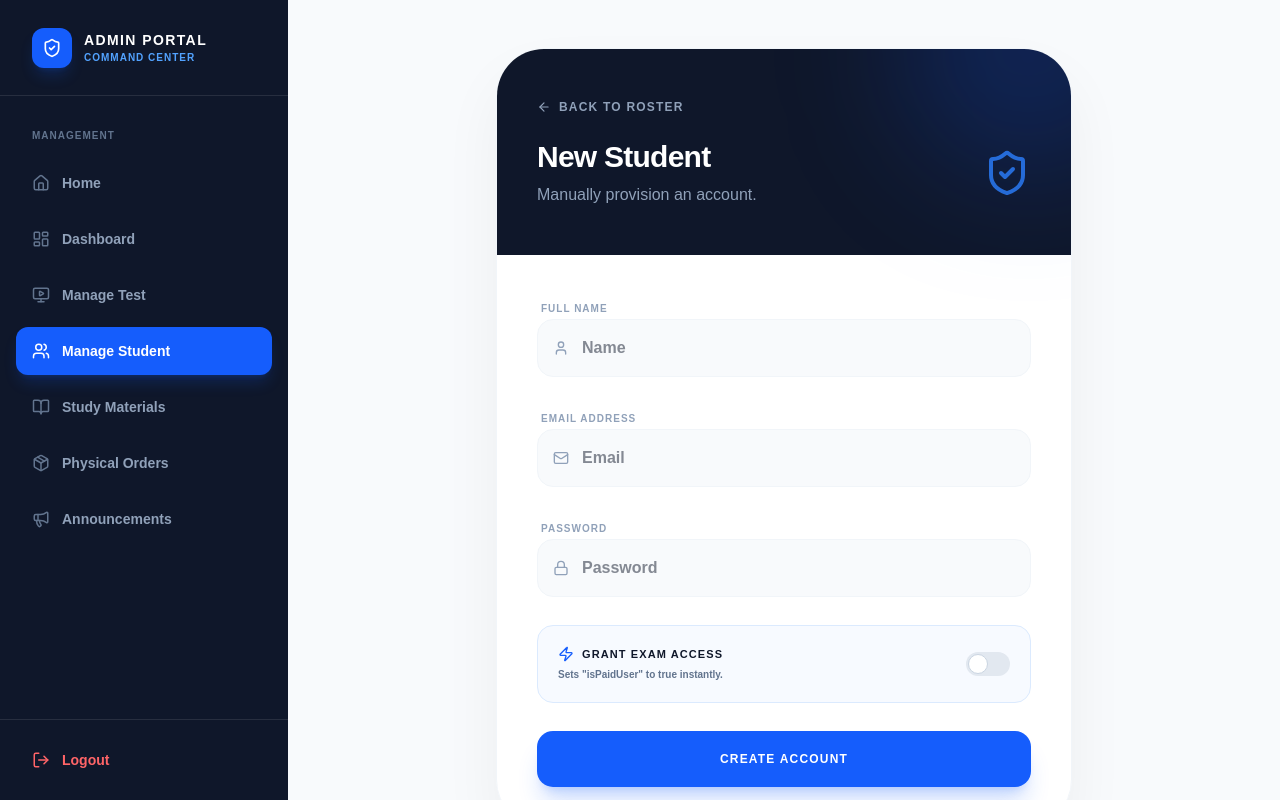
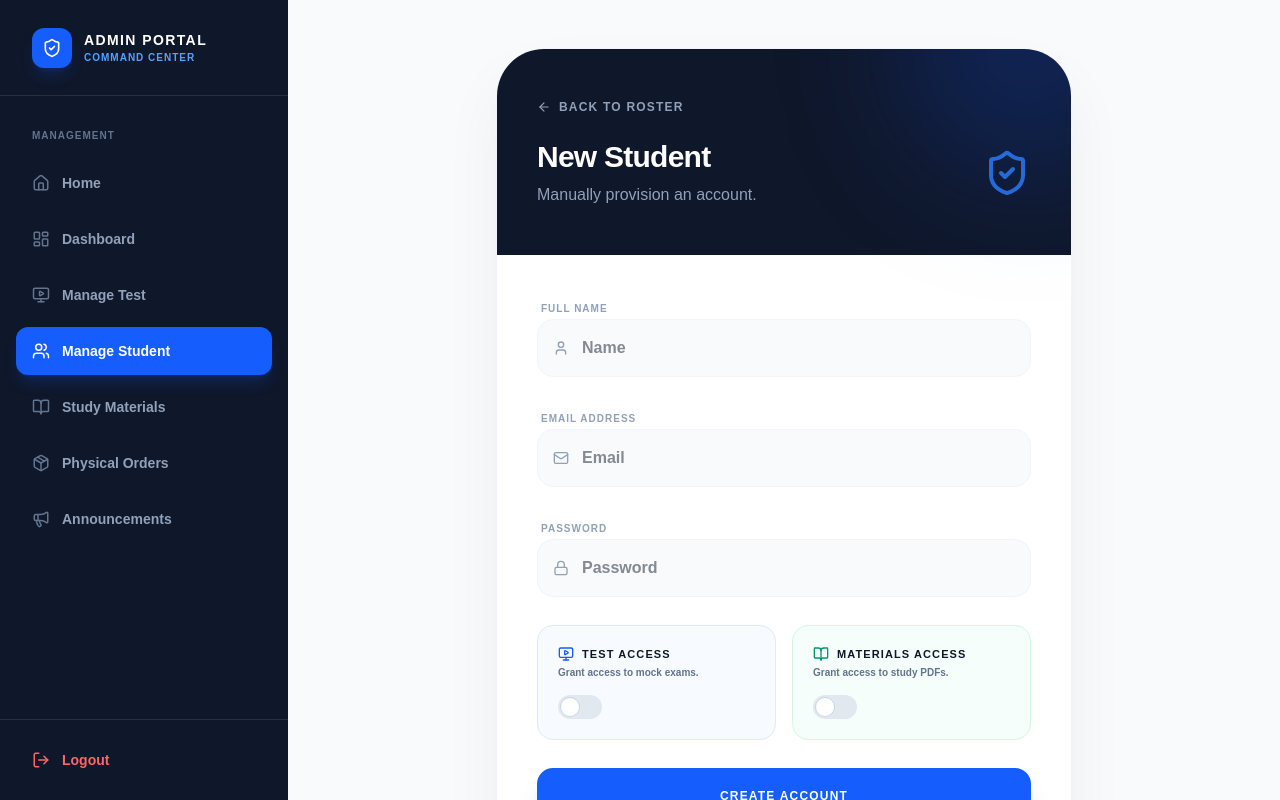
Before and after one commit to JWS-Technology/jsn-english-learning, a Next.js app: page /admin/users/create in a window 1280 px wide. Built offline with nearby package versions, Linux system fonts and the light colour scheme.

Commit message:
feat(admin): add dual permission switches to new student registration form

```diff
--- a/app/(admin)/admin/users/create/page.tsx
+++ b/app/(admin)/admin/users/create/page.tsx
@@ -2,7 +2,7 @@
 
 import { useState } from "react";
 import axios from "axios";
-import { Loader2, ArrowLeft, ShieldCheck, User, Mail, Lock, Zap } from "lucide-react";
+import { Loader2, ArrowLeft, ShieldCheck, User, Mail, Lock, MonitorPlay, BookOpen } from "lucide-react";
 import Link from "next/link";
 import { useRouter } from "next/navigation";
 
@@ -10,12 +10,17 @@ export default function AdminCreateUserPage() {
     const router = useRouter();
     const [loading, setLoading] = useState(false);
     const [error, setError] = useState("");
+
+    // ✅ Updated Form State for Granular Access
     const [form, setForm] = useState({
         name: "",
         email: "",
         password: "",
         role: "user",
-        isPaidUser: false
+        access: {
+            tests: false,
+            materials: false
+        }
     });
 
     const handleSubmit = async (e: React.FormEvent) => {
@@ -25,7 +30,7 @@ export default function AdminCreateUserPage() {
 
         try {
             await axios.post("/api/admin/users", form);
-            router.push("/users"); // ✅ Updated routing to match new folder structure
+            router.push("/admin/users"); // Route back to the roster
         } catch (err: any) {
             setError(err?.response?.data?.message || "Failed to create user");
             setLoading(false);
@@ -105,23 +110,44 @@ export default function AdminCreateUserPage() {
                         </div>
                     </div>
 
-                    {/* Premium Exam Access Toggle */}
-                    <div className="flex items-center justify-between p-5 bg-blue-50/50 border border-blue-100 rounded-2xl mt-4">
+                    <div className="grid grid-cols-1 md:grid-cols-2 gap-4 mt-4">
+                        {/* ✅ CBT Test Access Toggle */}
+                        <div className="flex flex-col justify-between p-5 bg-blue-50/50 border border-blue-100 rounded-2xl gap-4">
                             <div>
                                 <p className="text-[11px] font-black text-[#0F172A] uppercase tracking-widest flex items-center gap-2">
-                                <Zap className="w-4 h-4 text-blue-600" /> Grant Exam Access
+                                    <MonitorPlay className="w-4 h-4 text-blue-600" /> Test Access
                                 </p>
-                            <p className="text-[10px] text-slate-500 font-bold mt-1">Sets "isPaidUser" to true instantly.</p>
+                                <p className="text-[10px] text-slate-500 font-bold mt-1 leading-tight">Grant access to mock exams.</p>
                             </div>
-                        <label className="relative inline-flex items-center cursor-pointer">
+                            <label className="relative inline-flex items-center cursor-pointer mt-auto self-start">
                                 <input
                                     type="checkbox"
                                     className="sr-only peer"
-                                checked={form.isPaidUser}
-                                onChange={(e) => setForm({ ...form, isPaidUser: e.target.checked })}
+                                    checked={form.access.tests}
+                                    onChange={(e) => setForm({ ...form, access: { ...form.access, tests: e.target.checked } })}
                                 />
                                 <div className="w-11 h-6 bg-slate-200 peer-focus:outline-none rounded-full peer peer-checked:after:translate-x-full peer-checked:after:border-white after:content-[''] after:absolute after:top-[2px] after:left-[2px] after:bg-white after:border-slate-300 after:border after:rounded-full after:h-5 after:w-5 after:transition-all peer-checked:bg-blue-600"></div>
                             </label>
+                        </div>
+
+                        {/* ✅ Materials Access Toggle */}
+                        <div className="flex flex-col justify-between p-5 bg-emerald-50/50 border border-emerald-100 rounded-2xl gap-4">
+                            <div>
+                                <p className="text-[11px] font-black text-[#0F172A] uppercase tracking-widest flex items-center gap-2">
+                                    <BookOpen className="w-4 h-4 text-emerald-600" /> Materials Access
+                                </p>
+                                <p className="text-[10px] text-slate-500 font-bold mt-1 leading-tight">Grant access to study PDFs.</p>
+                            </div>
+                            <label className="relative inline-flex items-center cursor-pointer mt-auto self-start">
+                                <input
+                                    type="checkbox"
+                                    className="sr-only peer"
+                                    checked={form.access.materials}
+                                    onChange={(e) => setForm({ ...form, access: { ...form.access, materials: e.target.checked } })}
+                                />
+                                <div className="w-11 h-6 bg-slate-200 peer-focus:outline-none rounded-full peer peer-checked:after:translate-x-full peer-checked:after:border-white after:content-[''] after:absolute after:top-[2px] after:left-[2px] after:bg-white after:border-slate-300 after:border after:rounded-full after:h-5 after:w-5 after:transition-all peer-checked:bg-emerald-600"></div>
+                            </label>
+                        </div>
                     </div>
 
                     <button
```
Lines whose indentation alone changed are shown as unchanged.
